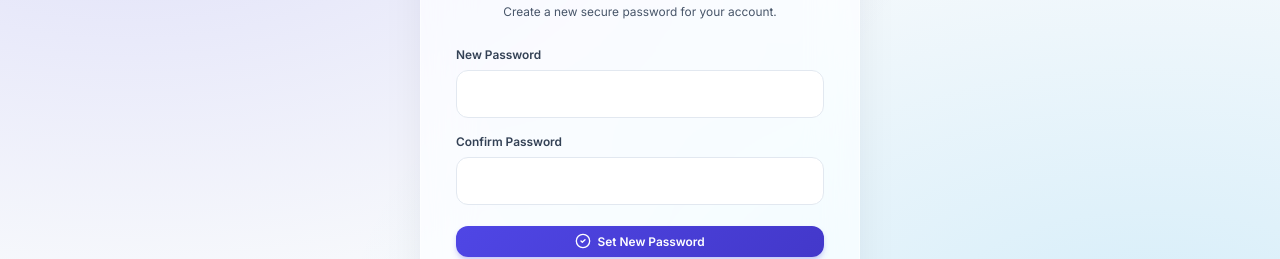
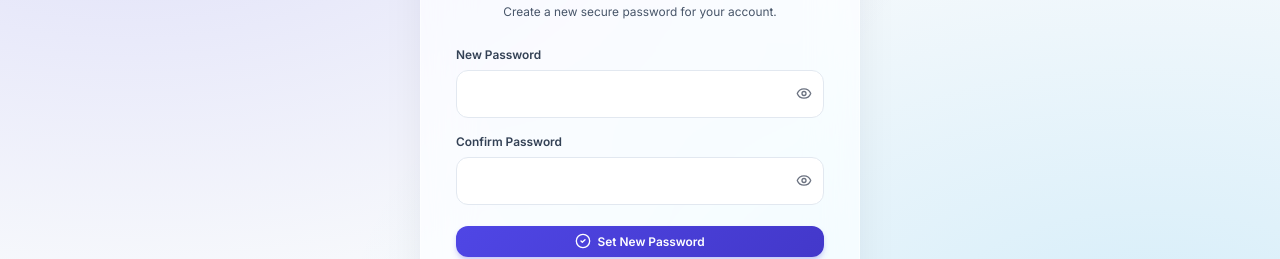
Before and after one commit to Cristian-David-Araujo/pawn-loan-platform, a Vue app in the folder apps/web-client/: page /reset-password in a window 1280 px wide. Shown: the part 302-561 px from the top of the page. Built offline with nearby package versions, Linux system fonts and the light colour scheme; no server answers.

Commit message:
feat(ui): add show/hide toggle to password fields
Introduce reusable PasswordInput component with an eye icon toggle and
apply it to login, password reset and user management forms.

```diff
--- /dev/null
+++ b/apps/web-client/src/components/PasswordInput.vue
@@ -0,0 +1,68 @@
+<template>
+  <div class="password-input">
+    <input
+      :type="visible ? 'text' : 'password'"
+      :value="modelValue"
+      v-bind="$attrs"
+      @input="$emit('update:modelValue', ($event.target as HTMLInputElement).value)"
+    />
+    <button
+      type="button"
+      class="password-toggle"
+      :aria-label="visible ? t('common.hidePassword') : t('common.showPassword')"
+      :title="visible ? t('common.hidePassword') : t('common.showPassword')"
+      @click="visible = !visible"
+    >
+      <EyeOff v-if="visible" :size="16" />
+      <Eye v-else :size="16" />
+    </button>
+  </div>
+</template>
+
+<script setup lang="ts">
+import { ref } from 'vue'
+import { useI18n } from 'vue-i18n'
+import { Eye, EyeOff } from 'lucide-vue-next'
+
+defineOptions({ inheritAttrs: false })
+
+defineProps<{ modelValue: string }>()
+defineEmits<{ (e: 'update:modelValue', value: string): void }>()
+
+const { t } = useI18n()
+const visible = ref(false)
+</script>
+
+<style scoped>
+.password-input {
+  position: relative;
+  display: block;
+  width: 100%;
+}
+
+.password-input input {
+  width: 100%;
+  padding-right: 2.6rem;
+}
+
+.password-toggle {
+  position: absolute;
+  top: 50%;
+  right: 0.6rem;
+  transform: translateY(-50%);
+  display: inline-flex;
+  align-items: center;
+  justify-content: center;
+  padding: 0.25rem;
+  border: none;
+  background: transparent;
+  color: var(--color-text-muted, #6b7280);
+  cursor: pointer;
+  border-radius: 6px;
+}
+
+.password-toggle:hover,
+.password-toggle:focus-visible {
+  color: var(--color-text, #111827);
+}
+</style>
--- a/apps/web-client/src/i18n/messages.ts
+++ b/apps/web-client/src/i18n/messages.ts
@@ -120,6 +120,8 @@ export const messages = {
       fees: 'Fees',
       search: 'Search',
       searchPlaceholder: 'Search...',
+      showPassword: 'Show password',
+      hidePassword: 'Hide password',
       actions: 'Actions',
         select: 'Select',
       type: 'Type',
@@ -616,6 +618,8 @@ export const messages = {
       fees: 'Cargos',
       search: 'Buscar',
       searchPlaceholder: 'Buscar cliente...',
+      showPassword: 'Mostrar contraseña',
+      hidePassword: 'Ocultar contraseña',
       actions: 'Acciones',
         select: 'Seleccionar',
       type: 'Tipo',
--- a/apps/web-client/src/views/LoginView.vue
+++ b/apps/web-client/src/views/LoginView.vue
@@ -21,7 +21,7 @@
 
         <label>
           {{ t('auth.password') }}
-          <input v-model="form.password" type="password" autocomplete="current-password" required />
+          <PasswordInput v-model="form.password" autocomplete="current-password" required />
         </label>
 
         <div style="text-align: right; margin-top: -0.2rem; margin-bottom: 0.5rem;">
@@ -44,6 +44,7 @@ import { reactive, ref } from 'vue'
 import { useI18n } from 'vue-i18n'
 import { useRoute, useRouter } from 'vue-router'
 import { Shield, LogIn } from 'lucide-vue-next'
+import PasswordInput from '../components/PasswordInput.vue'
 import { useAuthState } from '../modules/authentication/authState'
 
 const { t } = useI18n()
--- a/apps/web-client/src/views/ResetPasswordView.vue
+++ b/apps/web-client/src/views/ResetPasswordView.vue
@@ -17,12 +17,12 @@
       <form v-if="!successMessage" class="login-form" style="margin-top: 1.5rem;" @submit.prevent="handleSubmit">
         <label>
           {{ t('auth.newPassword') }}
-          <input v-model="form.newPassword" type="password" autocomplete="new-password" required minlength="8" />
+          <PasswordInput v-model="form.newPassword" autocomplete="new-password" required minlength="8" />
         </label>
 
         <label>
           {{ t('auth.confirmPassword') }}
-          <input v-model="form.confirmPassword" type="password" autocomplete="new-password" required minlength="8" />
+          <PasswordInput v-model="form.confirmPassword" autocomplete="new-password" required minlength="8" />
         </label>
 
         <button class="btn" type="submit" :disabled="isSubmitting" style="width: 100%; justify-content: center; margin-top: 0.5rem;">
@@ -46,6 +46,7 @@ import { reactive, ref, onMounted } from 'vue'
 import { useI18n } from 'vue-i18n'
 import { useRoute } from 'vue-router'
 import { KeyRound as LockReset, CheckCircle2, ArrowLeft } from 'lucide-vue-next'
+import PasswordInput from '../components/PasswordInput.vue'
 import { useAuthState } from '../modules/authentication/authState'
 
 const { t } = useI18n()
--- a/apps/web-client/src/views/UsersView.vue
+++ b/apps/web-client/src/views/UsersView.vue
@@ -101,11 +101,11 @@
           </label>
           <label v-if="!editingUser">
             {{ t('users.password', 'Password') }}
-            <input type="password" v-model="form.password" required />
+            <PasswordInput v-model="form.password" required />
           </label>
           <label v-if="editingUser">
             {{ t('users.newPassword', 'New Password (Optional)') }}
-            <input type="password" v-model="form.password" :placeholder="t('users.leaveBlankToKeep', 'Leave blank to keep current')" />
+            <PasswordInput v-model="form.password" :placeholder="t('users.leaveBlankToKeep', 'Leave blank to keep current')" />
           </label>
           <label>
             {{ t('users.role', 'Role') }}
@@ -132,6 +132,7 @@ import { useI18n } from 'vue-i18n'
 import { Shield, UserPlus, Pencil, Save, X } from 'lucide-vue-next'
 import PageHeader from '../components/PageHeader.vue'
 import CustomSelect from '../components/CustomSelect.vue'
+import PasswordInput from '../components/PasswordInput.vue'
 import { apiClient } from '../services/api'
 import { type UserProfile, UserRole } from '../modules/authentication/authState'
 
```
